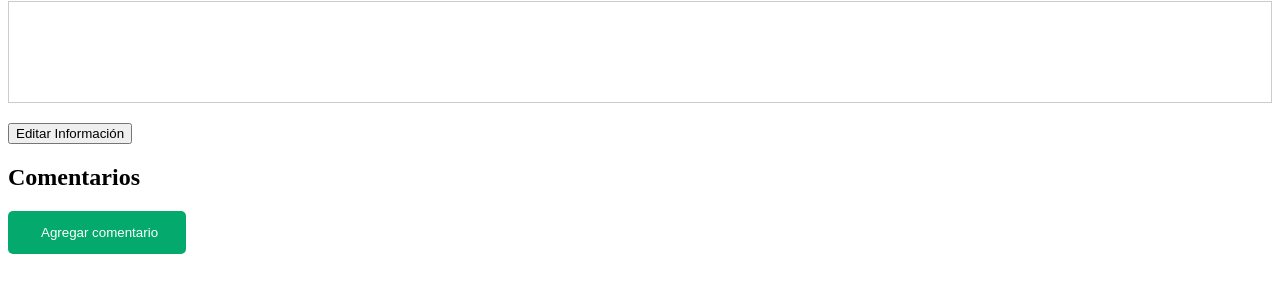
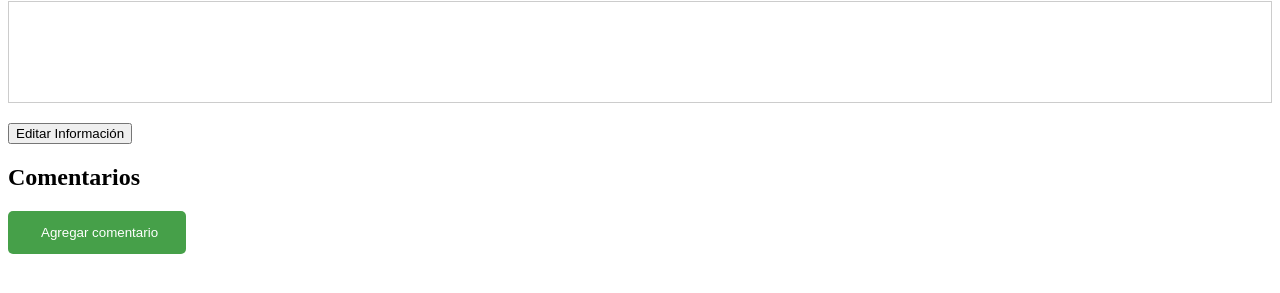
Before and after one commit to TatianaArevalo18/SistemasDistribuidos, a plain HTML site: page index.html in a window 1280 px wide. In both pictures the pointer is over the button "Agregar comentario". Shown: the part 79-372 px from the top of the page. Drawn offline with Linux system fonts and the light colour scheme; no server answers.

Commit message:
Update index.html

```diff
--- a/index.html
+++ b/index.html
@@ -27,6 +27,7 @@
       margin-right: 5px;
     }
     .success {background-color: #04AA6D;}
+    .success:hover {background-color: #46a049;}
   </style>
   <meta charset="UTF-8">
   <meta name="viewport" content="width=device-width, initial-scale=1.0">
```
